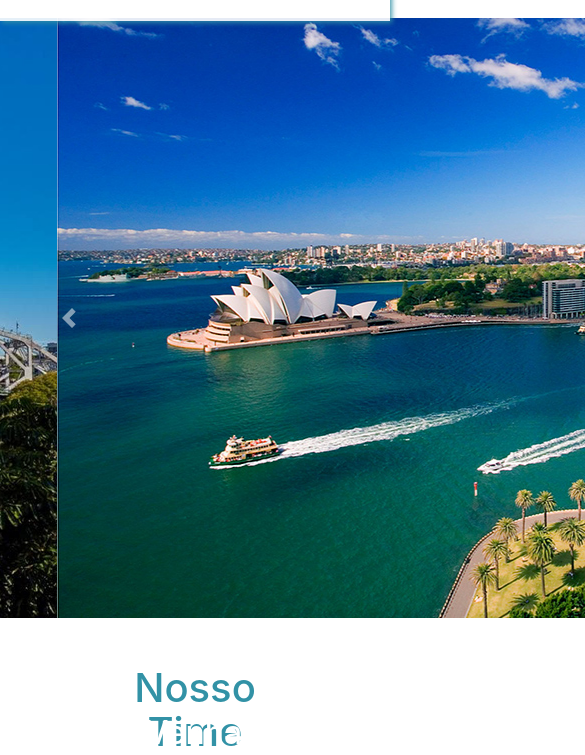
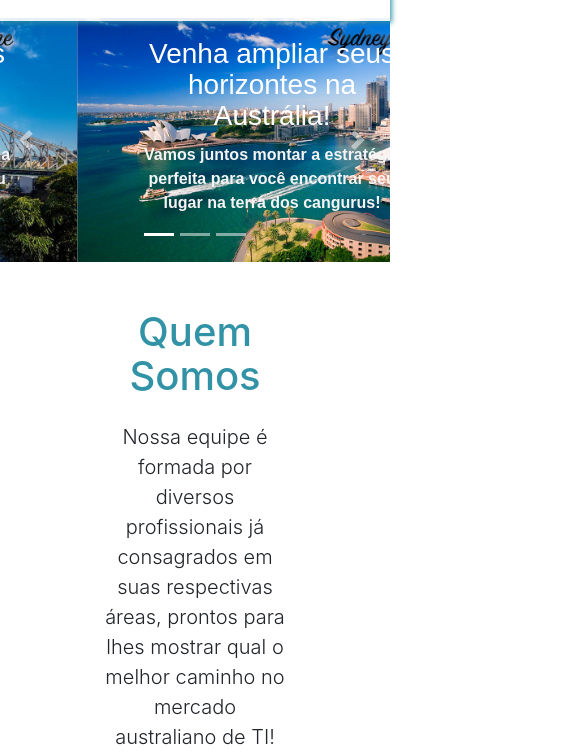
Before and after one commit to fzancanaro/IT.BR, a website: page index.html in a window 390 px wide. Shown: the part 87-842 px from the top of the page, 585 px wide, since content can reach past the window. Drawn offline with Linux system fonts and the light colour scheme.

Commit message:
added responsive carousel image and caption

```diff
--- a/css/style.css
+++ b/css/style.css
@@ -38,12 +38,23 @@ body {
   #authors .card:hover .fa {
     color: #fff; }
 
-    .carousel-item {
-      height: 100vh;
-      min-height: 300px;
-      background: no-repeat center center scroll;
-      -webkit-background-size: cover;
-      -moz-background-size: cover;
-      -o-background-size: cover;
-      background-size: cover;
-    }
+
+
+      .carousel-caption  {
+          font-family: sans-serif !important;
+          font-size: 44px !important;
+          font-weight: 700 !important;
+          color: white !important;
+          margin: 0px !important;
+          padding: 5px !important;
+          text-align: center !important;
+      }
+
+      .carousel-caption p {
+          margin-top: 11px !important;
+          font-size:16px !important;
+          color: whitesmoke !important;
+          padding-bottom: 11px !important;
+          margin-bottom: 11px !important;
+          text-align: center !important;
+      }
--- a/index.html
+++ b/index.html
@@ -9,6 +9,7 @@
   <link rel="stylesheet" href="css/font-awesome.min.css">
   <link rel="stylesheet" href="css/bootstrap.css">
   <link rel="stylesheet" href="css/style.css">
+
 </head>
 <body id="home">
   <nav class="navbar navbar-expand-md navbar-light fixed-top py-4">
@@ -37,33 +38,50 @@
   </nav>
   <header>
 
-
-  <div id="carouselExampleControls" class="carousel slide" data-ride="carousel" style="width: 960px; height:600px; margin: 0 auto">
-    <div class="carousel-inner">
-      <div class="carousel-item active">
-        <img class="d-block w-100" src="img/Sydney_ copy.jpg" alt="Sydney">
+      <header>
+          <div id="carouselExampleIndicators" class="carousel slide" data-ride="carousel">
+            <ol class="carousel-indicators">
+              <li data-target="#carouselExampleIndicators" data-slide-to="0" class="active"></li>
+              <li data-target="#carouselExampleIndicators" data-slide-to="1"></li>
+              <li data-target="#carouselExampleIndicators" data-slide-to="2"></li>
+            </ol>
+            <div class="carousel-inner" role="listbox">
+              <!-- Slide One - Set the background image for this slide in the line below -->
+              <div class="carousel-item active" >
+                <img class="d-block w-100" src="img/Sydney_ copy.jpg" alt="Brisbaine">
+                <div class="carousel-caption">
+                  <h3>Venha ampliar seus horizontes na Austrália!</h3>
+                  <p>Vamos juntos montar a estratégia perfeita para você encontrar seu lugar na terra dos cangurus!</p>
                 </div>
 
+              </div>
+              <!-- Slide Two - Set the background image for this slide in the line below -->
+              <div class="carousel-item" >
+                  <img class="d-block w-100" src="img/Melbourne_.jpg" alt="Brisbaine">
                 <div class="carousel-caption">
-          <h2>Venha ampliar seus horizontes na Austrália!</h2>
+                  <h3>Venha ampliar seus horizontes na Austrália!</h3>
+                  <p>TVamos juntos montar a estratégia perfeita para você encontrar seu lugar na terra dos cangurus!</p>
+                </div>
+              </div>
+              <!-- Slide Three - Set the background image for this slide in the line below -->
+              <div class="carousel-item" >
+                  <img class="d-block w-100" src="img/Brisbane_copy.jpg" alt="Brisbaine">
+                <div class="carousel-caption">
+                  <h3>Venha ampliar seus horizontes na Austrália!</h3>
                   <p>Vamos juntos montar a estratégia perfeita para você encontrar seu lugar na terra dos cangurus!</p>
                 </div>
-      <div class="carousel-item">
-        <img class="d-block w-100" src="img/Melbourne_.jpg" alt="Melbourne">
-      </div>
-      <div class="carousel-item">
-        <img class="d-block w-100" src="img/Brisbane_copy.jpg" alt="Brisbaine">
               </div>
             </div>
-    <a class="carousel-control-prev" href="#carouselExampleControls" role="button" data-slide="prev">
+            <a class="carousel-control-prev" href="#carouselExampleIndicators" role="button" data-slide="prev">
               <span class="carousel-control-prev-icon" aria-hidden="true"></span>
               <span class="sr-only">Previous</span>
             </a>
-    <a class="carousel-control-next" href="#carouselExampleControls" role="button" data-slide="next">
+            <a class="carousel-control-next" href="#carouselExampleIndicators" role="button" data-slide="next">
               <span class="carousel-control-next-icon" aria-hidden="true"></span>
               <span class="sr-only">Next</span>
             </a>
           </div>
+        </header>
 
 </header>
   <!-- SHOWCASE -->
@@ -147,10 +165,10 @@
         <div class="col">
           <div class="info-header mb-5">
             <h1 class="text-primary pb-3">
-              Nosso Time
+                Quem Somos
             </h1>
             <p class="lead pb-3">
-              Lorem ipsum dolor sit amet, consectetur adipisicing elit. Amet omnis fuga maiores excepturi dolores explicabo.
+                Nossa equipe é formada por diversos profissionais já consagrados em suas respectivas áreas, prontos para lhes mostrar qual o melhor caminho no mercado australiano de TI!
             </p>
           </div>
         </div>
@@ -251,11 +269,12 @@
         <div class="col">
           <div class="info-header mb-5">
             <h1 class="text-primary pb-3">
-              Como a comunidade pode te ajudar?
+              Premium
             </h1>
             <p class="lead pb-3">
-              Nossa equipe é formada por diversos profissionais já consagrados em suas respectivas áreas, prontos para lhes mostrar qual o melhor caminho no mercado australiano de TI!
+                Desde a motivação inicial que você busca até as dicas mais pontuais, aqui vamos te ajudar a montar a estratégia ideal para o seu caso.
             </p>
+            <p class="lead pb-3">Incluindo dicas de planejamento individual, treinamento para entrevistas, workshop de currículos, aconselhamento profissional e muito mais.</p>
           </div>
 
   <!-- CONTACT -->
@@ -264,7 +283,6 @@
       <div class="row">
         <div class="col-lg-9">
           <h3>Entre em Contato</h3>
-          <p class="lead">Lorem ipsum dolor sit amet, consectetur adipisicing elit. Doloribus, et.</p>
           <form>
             <div class="form-group">
               <div class="input-group input-group-lg">
```
Also changed, not shown: css/bootstrap.css. Lines whose indentation alone changed are shown as unchanged.
